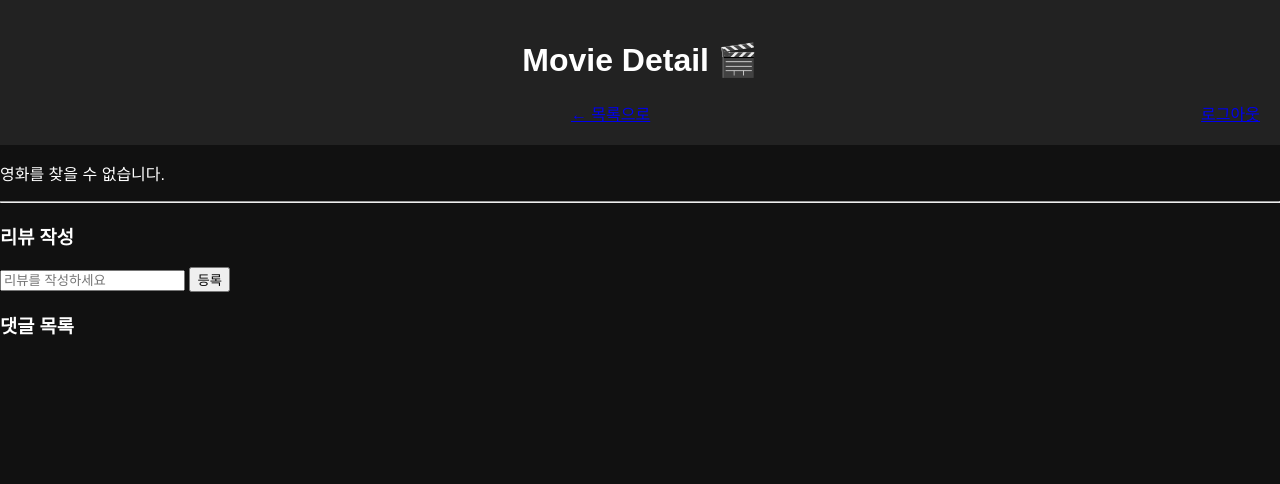
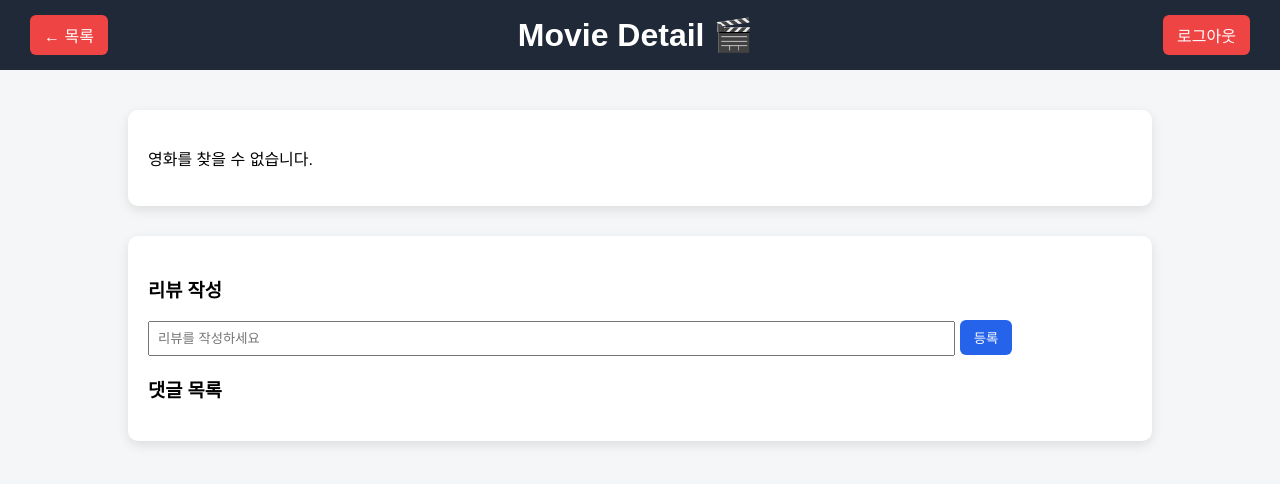
Before and after one commit to hdsoft1827/test001, a Flask app: page /detail in a window 1280 px wide. Shown: the top 484 px of the page. Run offline with Flask 3, Linux system fonts and the light colour scheme; the visitor is signed in with stand-in values (Sample User, id 1).

Commit message:
프론트엔드구현_006

```diff
--- a/static/css/style.css
+++ b/static/css/style.css
@@ -1,37 +1,106 @@
 body {
   margin: 0;
   font-family: Arial, sans-serif;
-  background-color: #111;
-  color: white;
+  background: #f4f6f8;
 }
 
-header {
-  background-color: #222;
-  padding: 20px;
+.header {
+  background: #1f2937;
+  color: white;
+  padding: 15px 30px;
+  display: flex;
+  justify-content: space-between;
+  align-items: center;
+}
+
+.header h1 {
+  margin: 0;
+}
+
+.logout-btn,
+.back-btn {
+  color: white;
+  text-decoration: none;
+  background: #ef4444;
+  padding: 8px 14px;
+  border-radius: 6px;
+}
+
+.logout-btn:hover,
+.back-btn:hover {
+  background: #dc2626;
+}
+
+.container {
+  width: 80%;
+  margin: 40px auto;
+}
+
+.login-container {
+  width: 350px;
+  margin: 80px auto;
+  background: white;
+  padding: 30px;
+  border-radius: 10px;
+  box-shadow: 0 5px 15px rgba(0,0,0,0.1);
   text-align: center;
 }
 
-#movie-list {
-  display: flex;
-  justify-content: center;
-  flex-wrap: wrap;
+.login-form input {
+  width: 100%;
+  padding: 10px;
+  margin: 10px 0;
 }
 
-.movie-card {
-  background-color: #333;
-  margin: 20px;
-  padding: 15px;
-  width: 200px;
-  border-radius: 10px;
-  text-align: center;
-  transition: transform 0.2s;
+.login-form button {
+  width: 100%;
+  padding: 10px;
+  background: #2563eb;
+  color: white;
+  border: none;
+  border-radius: 6px;
+  cursor: pointer;
 }
 
-.movie-card:hover {
-  transform: scale(1.05);
+.login-form button:hover {
+  background: #1e40af;
 }
 
-.movie-card img {
-  width: 100%;
-  border-radius: 8px;
+.detail-card {
+  background: white;
+  padding: 20px;
+  border-radius: 10px;
+  margin-bottom: 30px;
+  box-shadow: 0 4px 12px rgba(0,0,0,0.1);
 }
+
+.comment-section {
+  background: white;
+  padding: 20px;
+  border-radius: 10px;
+  box-shadow: 0 4px 12px rgba(0,0,0,0.1);
+}
+
+.comment-form input {
+  width: 80%;
+  padding: 8px;
+}
+
+.comment-form button {
+  padding: 8px 14px;
+  background: #2563eb;
+  color: white;
+  border: none;
+  border-radius: 6px;
+  cursor: pointer;
+}
+
+.comment-list {
+  list-style: none;
+  padding: 0;
+}
+
+.comment-list li {
+  padding: 8px;
+  border-bottom: 1px solid #ddd;
+}
--- a/templates/detail.html
+++ b/templates/detail.html
@@ -7,29 +7,31 @@
 </head>
 <body>
 
-<header>
+<header class="header">
+  <a href="{{ url_for('home') }}" class="back-btn">← 목록</a>
   <h1>Movie Detail 🎬</h1>
-  <a href="{{ url_for('home') }}">← 목록으로</a>
-  <a href="{{ url_for('logout') }}" style="float:right;">로그아웃</a>
+  <a href="{{ url_for('logout') }}" class="logout-btn">로그아웃</a>
 </header>
 
-<main id="movie-detail"></main>
+<div class="container">
+  <div id="movie-detail" class="detail-card"></div>
 
-<hr>
-
+  <div class="comment-section">
     <h3>리뷰 작성</h3>
 
-<form method="POST">
+    <form method="POST" class="comment-form">
       <input type="text" name="comment" placeholder="리뷰를 작성하세요" required>
       <button type="submit">등록</button>
     </form>
 
     <h3>댓글 목록</h3>
-<ul>
+    <ul class="comment-list">
       {% for c in comments %}
         <li>{{ c }}</li>
       {% endfor %}
     </ul>
+  </div>
+</div>
 
 <script src="{{ url_for('static', filename='js/movies.js') }}"></script>
 <script src="{{ url_for('static', filename='js/detail.js') }}"></script>
--- a/templates/index.html
+++ b/templates/index.html
@@ -7,11 +7,12 @@
 </head>
 <body>
 
-<header>
+<header class="header">
   <h1>Movie Review 🎬</h1>
+  <a href="{{ url_for('logout') }}" class="logout-btn">로그아웃</a>
 </header>
 
-<main id="movie-list"></main>
+<main id="movie-list" class="container"></main>
 
 <script src="{{ url_for('static', filename='js/movies.js') }}"></script>
 <script src="{{ url_for('static', filename='js/main.js') }}"></script>
```
Also changed, not shown: templates/login.html (+15 -8 lines). Lines whose indentation alone changed are shown as unchanged.
